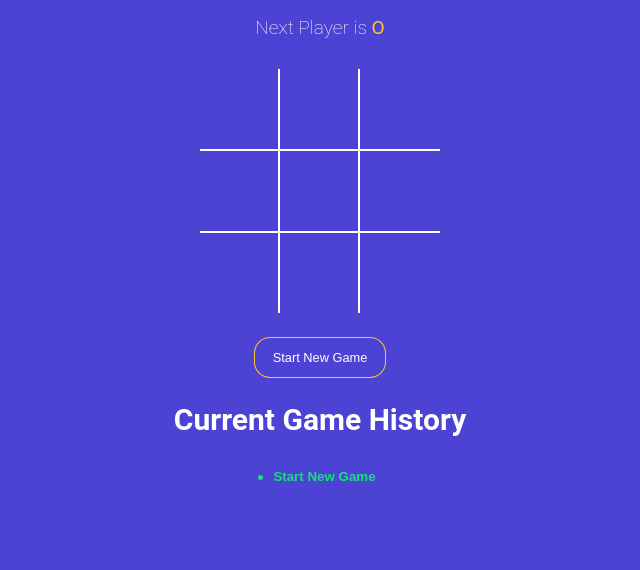
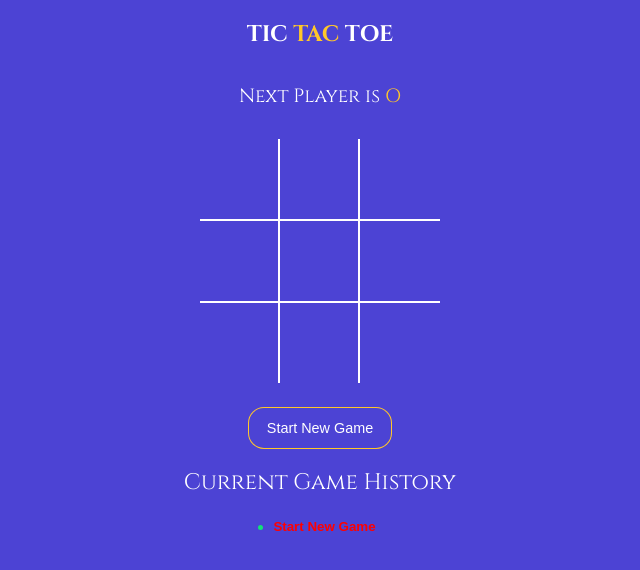
Before and after one commit to AiyushKumar07/Tic-Tac-Toe-Game, a React (Vite) app: page / in a window 1280 px wide. Shown: the top 570 px of the page, without its empty margins (320-960 px from the left). Built offline with nearby package versions, Linux system fonts and the light colour scheme.

Commit message:
finalized

```diff
--- a/index.html
+++ b/index.html
@@ -4,6 +4,14 @@
     <meta charset="UTF-8" />
     <link rel="icon" type="image/svg+xml" href="/vite.svg" />
     <meta name="viewport" content="width=device-width, initial-scale=1.0" />
+    <link rel="preconnect" href="https://fonts.googleapis.com" />
+    <link rel="preconnect" href="https://fonts.gstatic.com" crossorigin />
+    <link rel="preconnect" href="https://fonts.googleapis.com" />
+    <link rel="preconnect" href="https://fonts.gstatic.com" crossorigin />
+    <link
+      href="https://fonts.googleapis.com/css2?family=Cinzel:wght@400;700&display=swap"
+      rel="stylesheet"
+    />
     <title>Tic Tac Toe</title>
   </head>
   <body>
--- a/src/App.jsx
+++ b/src/App.jsx
@@ -60,6 +60,9 @@ function App() {
 
   return (
     <div className="app">
+      <h2 style={{ fontWeight: 'bold' }}>
+        TIC <span className="text-orange">TAC</span> TOE
+      </h2>
       <StatusMessage winner={winner} gamingBoard={gamingBoard} />
       <Board
         squares={gamingBoard.squares}
@@ -73,7 +76,7 @@ function App() {
       >
         Start New Game
       </button>
-      <h2>Current Game History</h2>
+      <h2 style={{ fontWeight: 'normal' }}>Current Game History</h2>
       <History history={history} moveTo={moveTo} currentMove={currentMove} />
     </div>
   );
--- a/src/components/History.jsx
+++ b/src/components/History.jsx
@@ -7,6 +7,7 @@ const History = ({ history, moveTo, currentMove }) => {
             <button
               type="button"
               className={`btn-move ${currentMove === index ? 'active' : ' '}`}
+              style={{ color: currentMove === index ? 'red' : 'white' }}
               onClick={() => moveTo(index)}
             >
               {index === 0 ? 'Start New Game' : `Go-to Move ${index}`}
--- a/src/styles.scss
+++ b/src/styles.scss
@@ -3,7 +3,7 @@ $orange: #ffc72a;
 $blue: #4c43d4;
 
 body {
-  font-family: 'Roboto', sans-serif;
+  font-family: 'Cinzel', serif;
   background-color: $blue;
   color: #fff;
   padding: 0;
@@ -20,7 +20,7 @@ button {
 }
 
 .app {
-  font-size: 20px;
+  font-size: 15px;
   display: flex;
   flex-direction: column;
   align-items: center;
@@ -77,7 +77,7 @@ button {
 }
 
 .btn-reset {
-  font-size: 0.8rem;
+  font-size: 0.9rem;
   color: #fff;
   border-radius: 15px;
   padding: 12px 18px;
```
